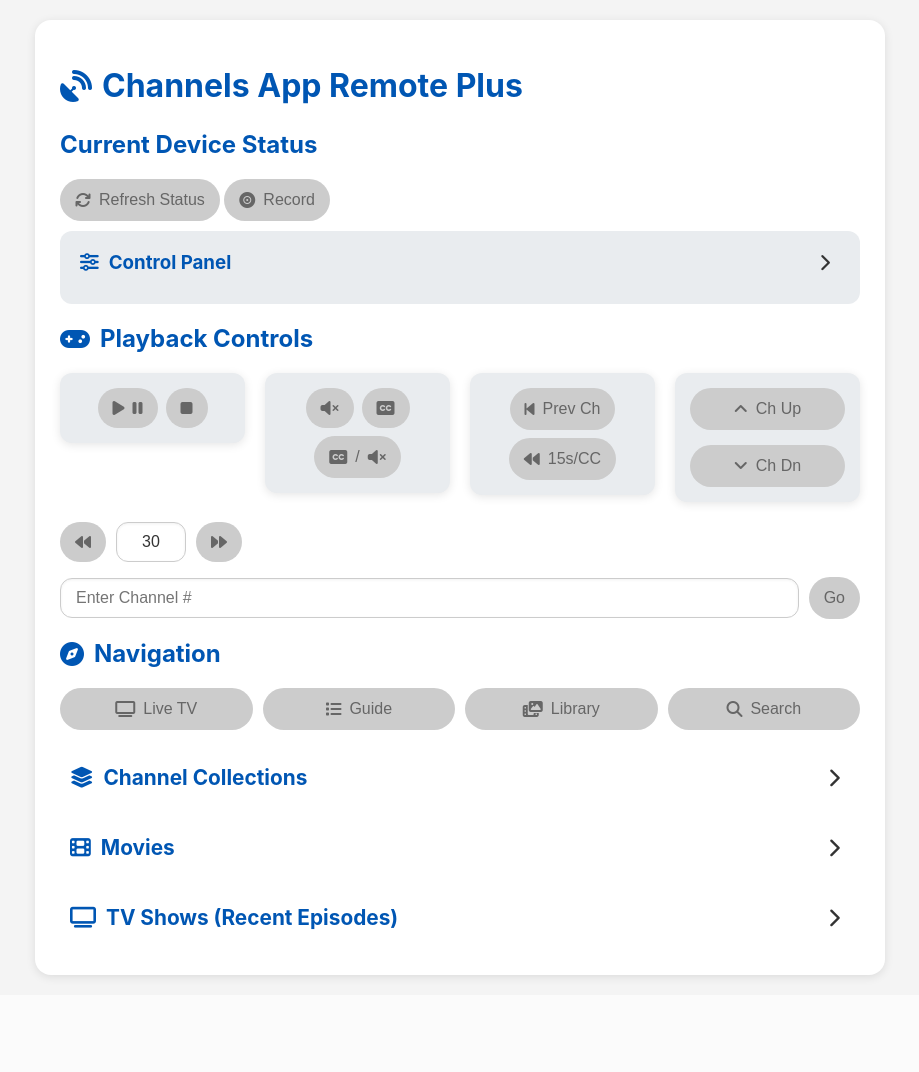
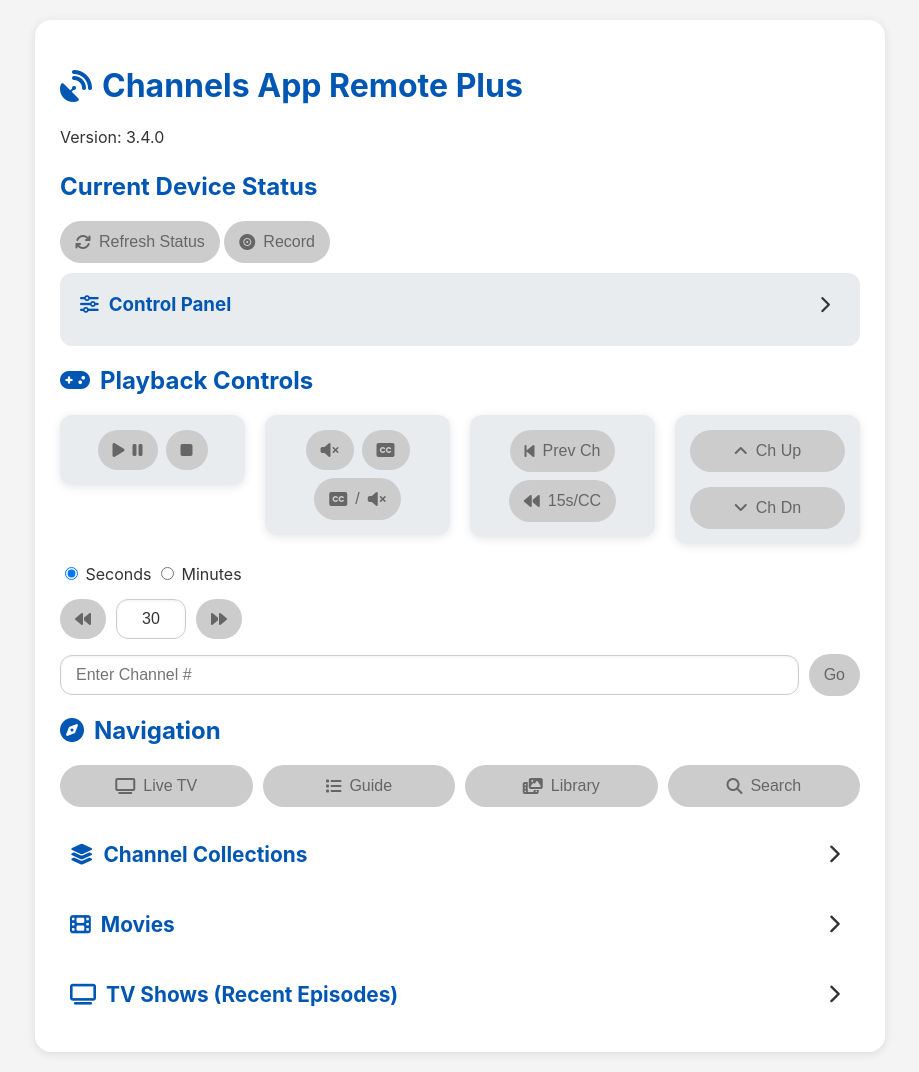
Before and after one commit to nuken/channels-app-remote-plus, a Flask app: page / in a window 1280 px wide. Shown: the whole page, without its empty margins (180-1099 px from the left). Before the commit the page ends 980 px from the top, so only its background shows below. Run offline with Flask 3, Linux system fonts and the light colour scheme.

Commit message:
Version: 3.4.0 Update

```diff
--- a/app/app.py
+++ b/app/app.py
@@ -6,6 +6,8 @@
 from datetime import datetime
 
 app = Flask(__name__)
+
+VERSION = "3.4.0"
 
 # Configuration for Channels App client and Channels DVR Server ports
 CHANNELS_APP_PORT = 57000 # Standard Channels App API port
@@ -98,7 +100,8 @@
                            clients=CHANNELS_CLIENTS,
                            clients_configured=CLIENTS_CONFIGURED,
                            dvr_servers=CHANNELS_DVR_SERVERS, # Pass list of DVR servers
-                           dvr_servers_configured=DVR_SERVERS_CONFIGURED)
+                           dvr_servers_configured=DVR_SERVERS_CONFIGURED,
+                           version=VERSION)
 
 # New API endpoint to dynamically fetch clients for a selected DVR server
 @app.route('/dvr_clients', methods=['GET'])
--- a/app/static/js/script.js
+++ b/app/static/js/script.js
@@ -113,6 +113,11 @@
 
     enablePopupsCheckbox.addEventListener('change', () => {
         localStorage.setItem('enablePopups', enablePopupsCheckbox.checked);
+    });
+
+    const seekAmountInput = document.getElementById('seek_amount_input');
+    seekAmountInput.addEventListener('click', () => {
+        seekAmountInput.value = '';
     });
 
     // NEW: Load saved expanded layout state
@@ -507,10 +512,15 @@
         showNotification("Please select a client device first.", true);
         return 'error';
     }
-    const seekValue = parseInt(amount, 10);
+    let seekValue = parseInt(amount, 10);
     if (isNaN(seekValue)) {
         showNotification("Please enter a valid number for seek amount.", true);
         return 'error';
+    }
+
+    const seekUnit = document.querySelector('input[name="seek-unit"]:checked').value;
+    if (seekUnit === 'minutes') {
+        seekValue *= 60;
     }
 
     const data = { action: 'seek', device_ip: selectedClientIp, seek_amount: seekValue };
--- a/app/templates/index.html
+++ b/app/templates/index.html
@@ -29,6 +29,7 @@
 <body>
     <div class="container">
         <h1><i class="fa-solid fa-satellite-dish"></i> Channels App Remote Plus</h1>
+        <p>Version: {{ version }}</p>
 
           <div class="status-section" style="margin-bottom: 10px;">
     <h2>Current Device Status</h2>
@@ -136,9 +137,15 @@
             </div>
         </div>
 
+        <div class="seek-units-toggle" style="margin-bottom: 10px;">
+            <input type="radio" id="seek-seconds" name="seek-unit" value="seconds" checked>
+            <label for="seek-seconds">Seconds</label>
+            <input type="radio" id="seek-minutes" name="seek-unit" value="minutes">
+            <label for="seek-minutes">Minutes</label>
+        </div>
         <div class="seek-controls input-group">
             <button class="control-button utility-button" onclick="sendSeekCommand(-1 * document.getElementById('seek_amount_input').value)" title="Seek backward by the specified amount"><i class="fa-solid fa-backward"></i></button>
-            <input type="number" id="seek_amount_input" value="30" placeholder="Secs" title="Enter seek time in seconds">
+            <input type="number" id="seek_amount_input" value="30" title="Enter seek time">
             <button class="control-button utility-button" onclick="sendSeekCommand(document.getElementById('seek_amount_input').value)" title="Seek forward by the specified amount"><i class="fa-solid fa-forward"></i></button>
         </div>
 
```
Also changed, not shown: README.md.
